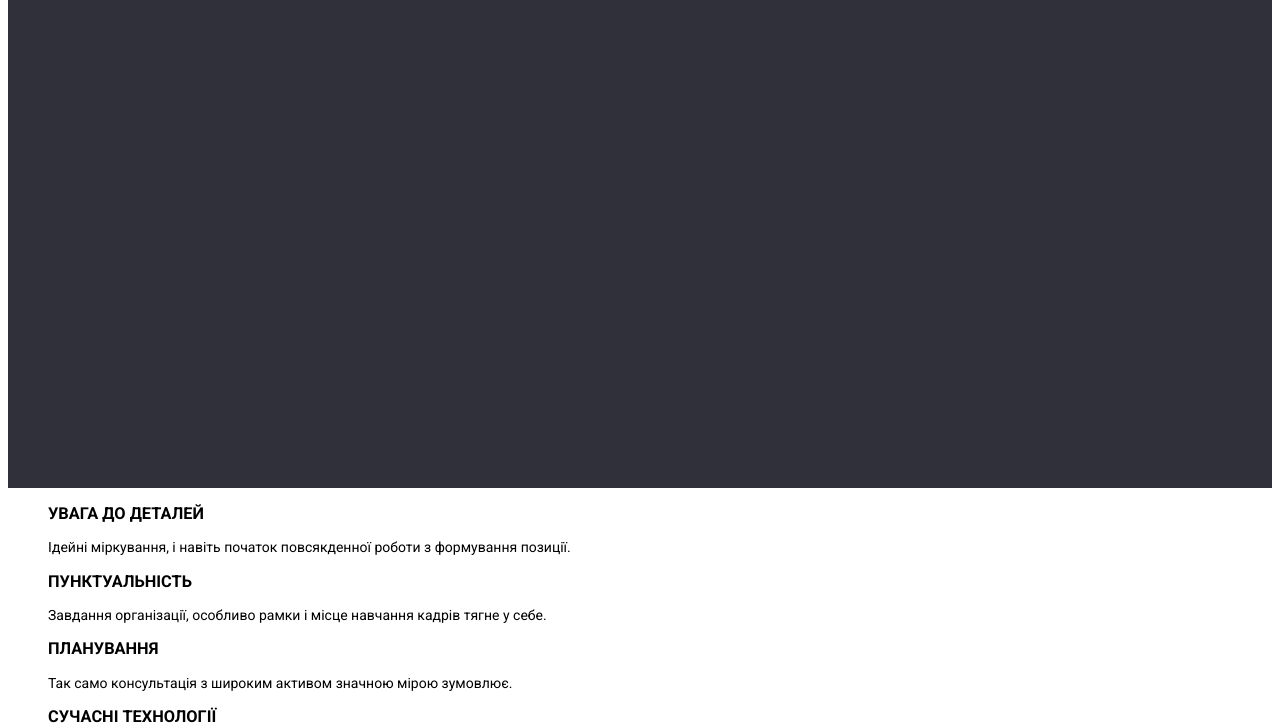
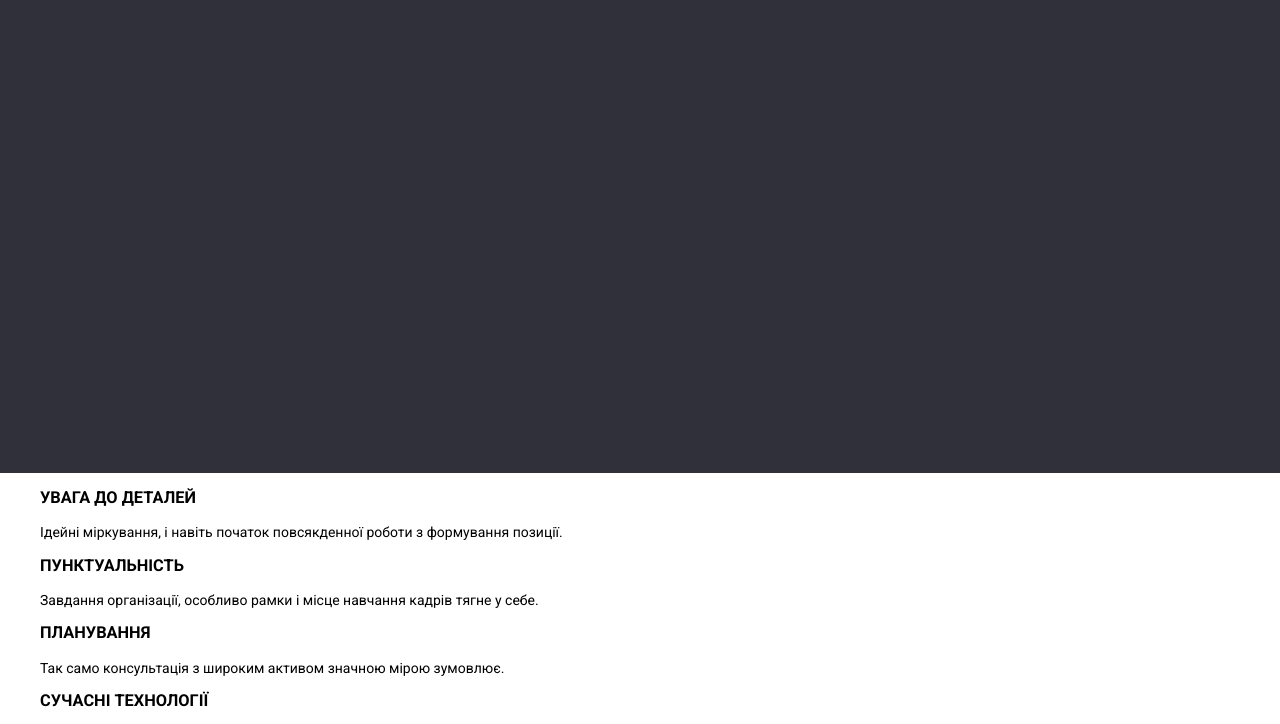
Before and after one commit to Spider-man957/Web-Studio, a plain HTML site: page WebStudio.html in a window 1280 px wide. Shown: the part 233-957 px from the top of the page. Drawn offline with nearby package versions, Linux system fonts and the light colour scheme; a web font is replaced by a local one.

Commit message:
Web Studio

```diff
--- a/WebStudio.html
+++ b/WebStudio.html
@@ -4,9 +4,8 @@
     <meta charset="UTF-8" />
     <meta name="viewport" content="width=device-width, initial-scale=1.0" />
     <title>Document</title>
+    <link rel="stylesheet" href="https://cdnjs.cloudflare.com/ajax/libs/normalize/8.0.1/normalize.min.css">
     <link rel="stylesheet" href="./WebStudio.css" />
-    <link rel="preconnect" href="https://fonts.googleapis.com">
-<link rel="preconnect" href="https://fonts.gstatic.com" crossorigin>
 <link href="https://fonts.googleapis.com/css2?family=Monsieur+La+Doulaise&family=Montserrat:ital,wght@0,100..900;1,100..900&family=Roboto:ital,wght@0,100;0,300;0,400;0,500;0,700;0,900;1,100;1,300;1,400;1,500;1,700;1,900&family=Sixtyfour+Convergence:BLED@58&display=swap" rel="stylesheet">
   </head>
   <body>
```
